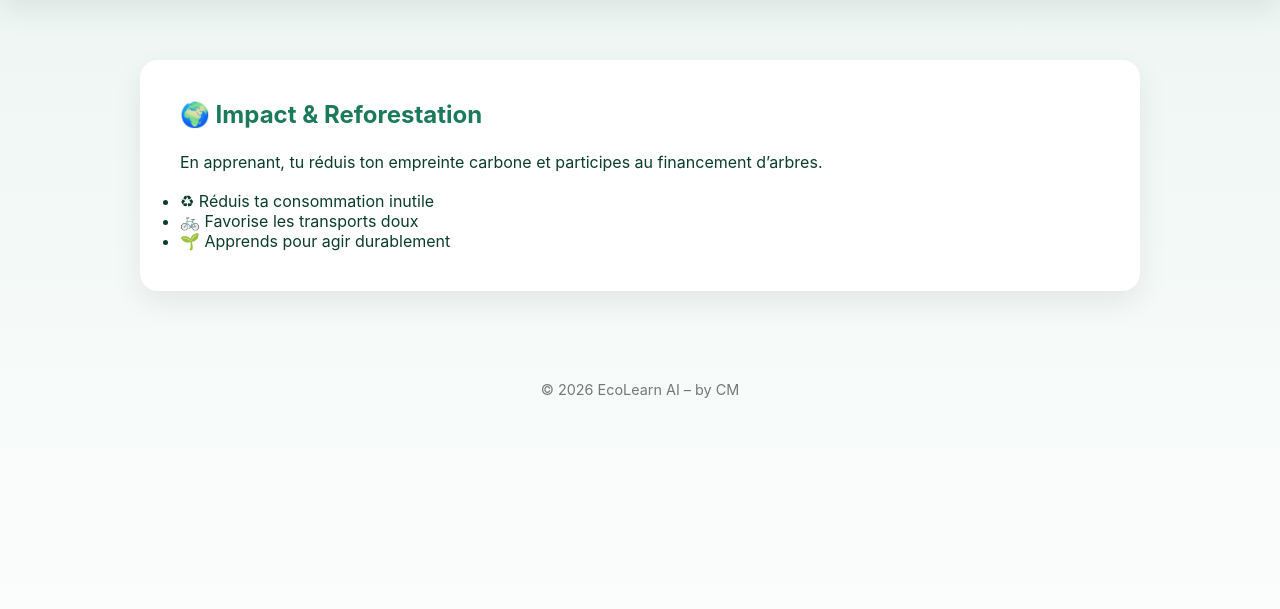
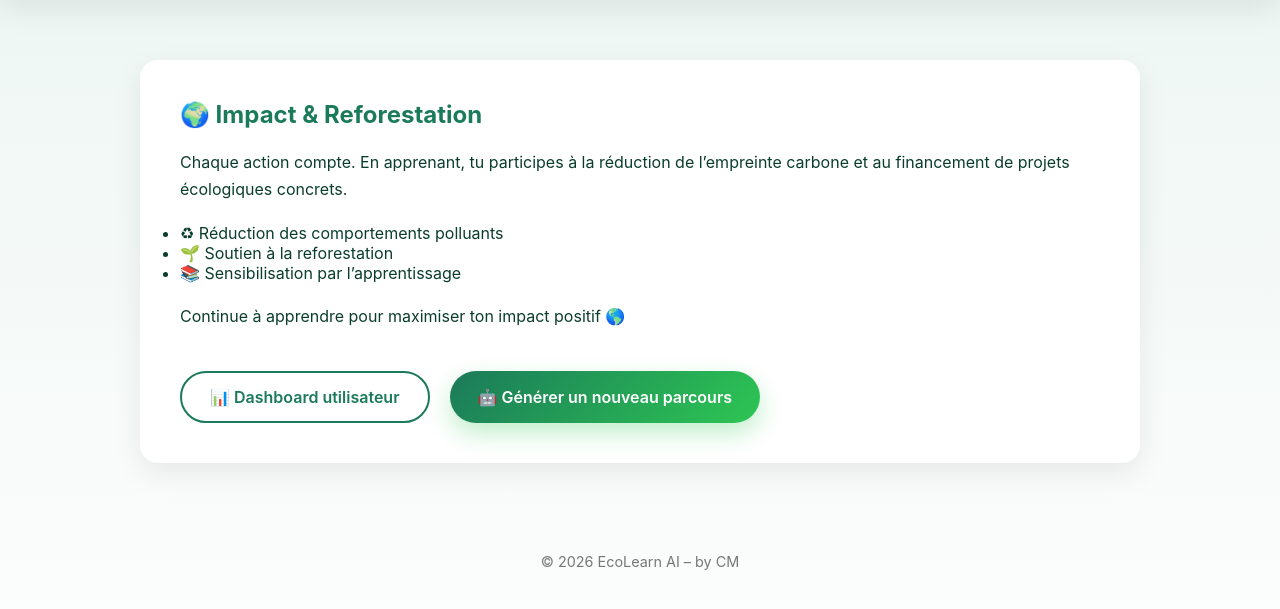
Before and after one commit to teddyamby/EcoLearn-AI, a FastAPI app: page /impact in a window 1280 px wide. Shown: the part 64-673 px from the top of the page. Run offline with FastAPI, Linux system fonts and the light colour scheme.

Commit message:
Revise impact message and update action items

```diff
--- a/backend/app/templates/impact.html
+++ b/backend/app/templates/impact.html
@@ -1,15 +1,34 @@
 {% extends "base.html" %}
+
 {% block content %}
+
 <h2>🌍 Impact & Reforestation</h2>
 
 <p>
-    En apprenant, tu réduis ton empreinte carbone
-    et participes au financement d’arbres.
+    Chaque action compte.
+    En apprenant, tu participes à la réduction de l’empreinte carbone
+    et au financement de projets écologiques concrets.
 </p>
 
-<ul>
-    <li>♻ Réduis ta consommation inutile</li>
-    <li>🚲 Favorise les transports doux</li>
-    <li>🌱 Apprends pour agir durablement</li>
+<ul style="margin-top: 20px;">
+    <li>♻ Réduction des comportements polluants</li>
+    <li>🌱 Soutien à la reforestation</li>
+    <li>📚 Sensibilisation par l’apprentissage</li>
 </ul>
+
+<p style="margin-top: 20px;">
+    Continue à apprendre pour maximiser ton impact positif 🌎
+</p>
+
+<!-- CTA UNIFIÉS -->
+<div class="cta-group">
+    <a href="/dashboard" class="btn btn-outline">
+        📊 Dashboard utilisateur
+    </a>
+
+    <a href="/generator" class="btn btn-primary">
+        🤖 Générer un nouveau parcours
+    </a>
+</div>
+
 {% endblock %}
```
